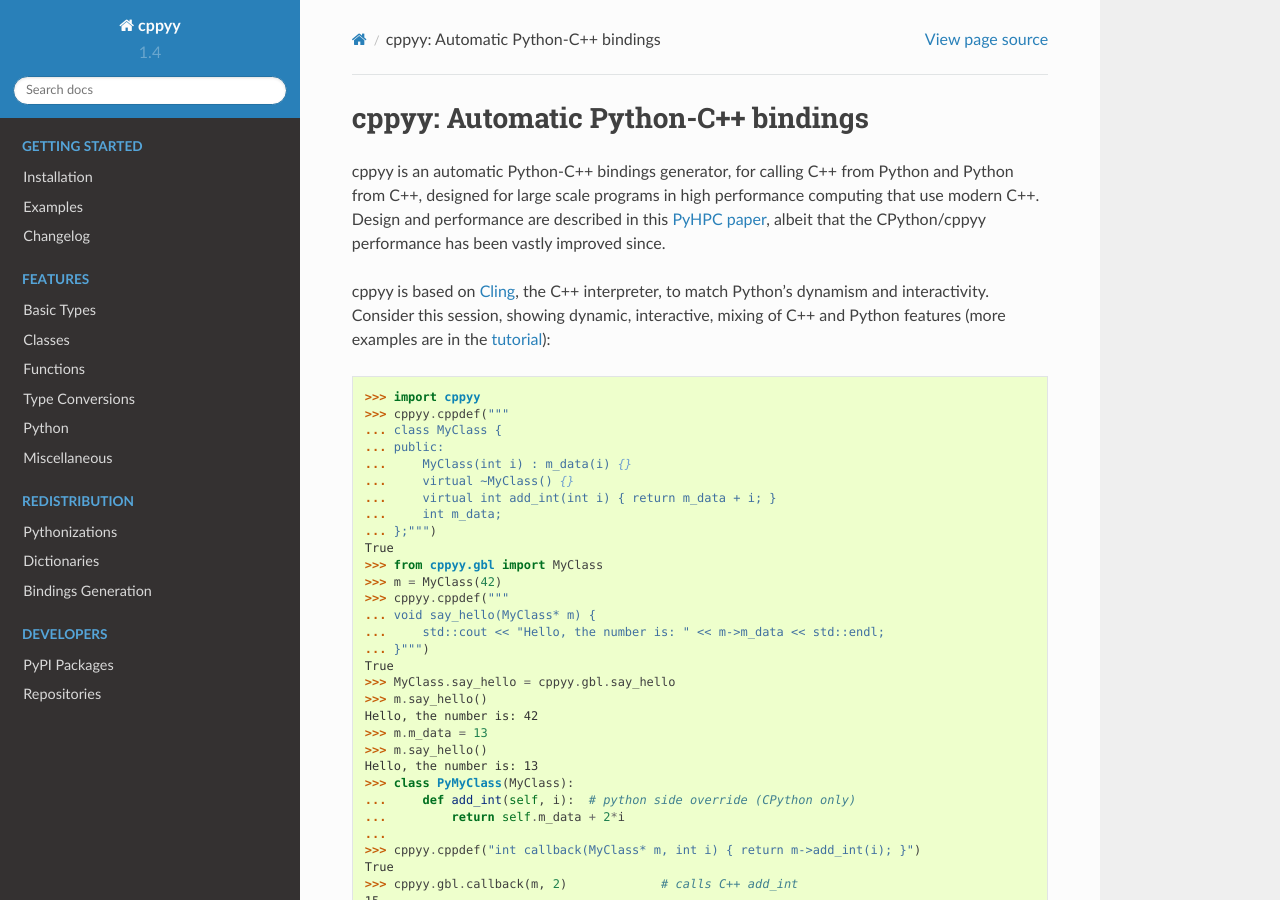
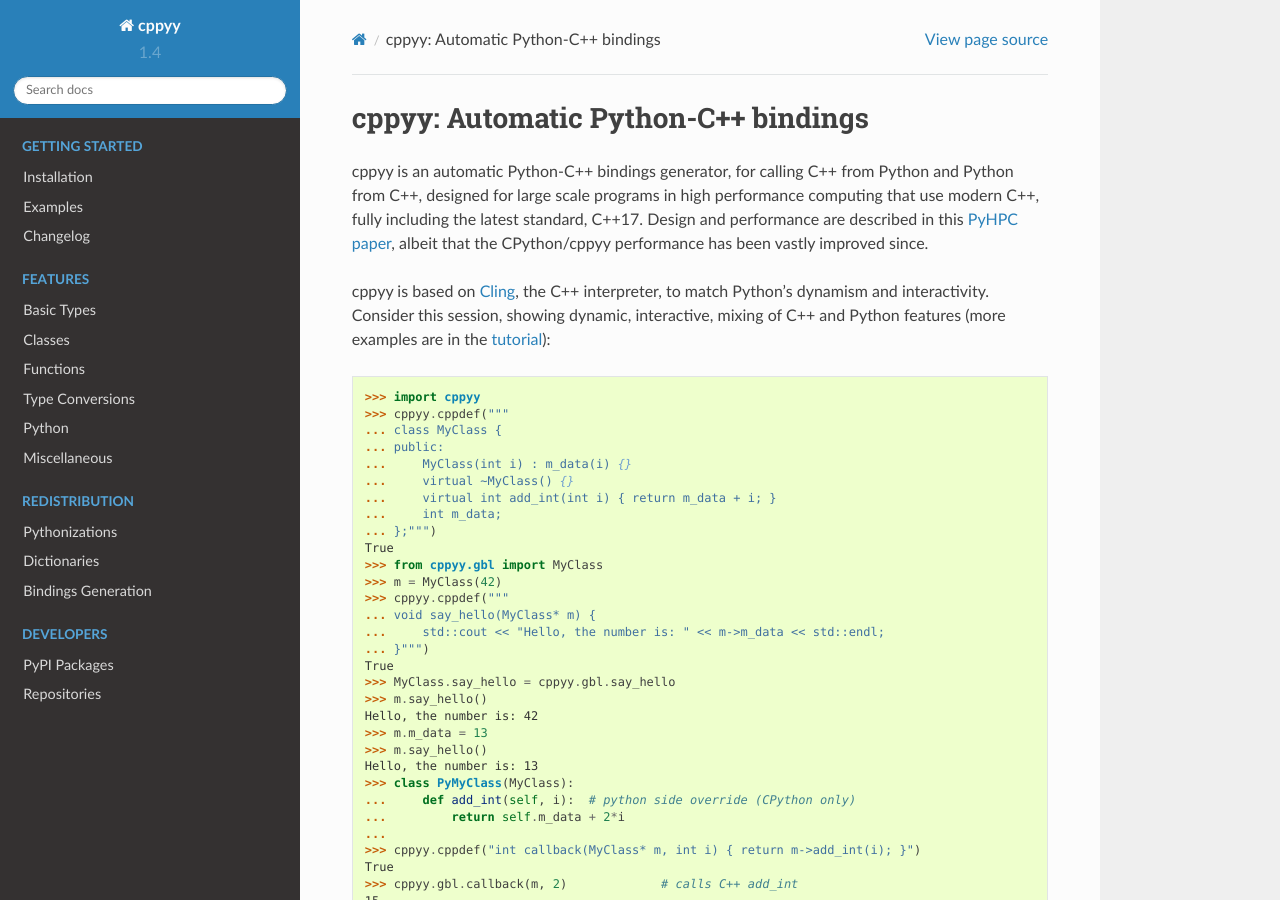
Before and after one commit to wlav/cppyy, a Sphinx documentation site: the page built from doc/source/index.rst, in a window 1280 px wide and 900 px high. Built offline with Sphinx 7.4.7 and the Read the Docs theme 2.0.0, drawn with Linux system fonts in a browser that asks for light colours.

Commit message:
make C++17 more prominent

```diff
--- a/doc/source/dictionaries.rst
+++ b/doc/source/dictionaries.rst
@@ -23,7 +23,7 @@
 ``libProjectDict.so`` reflection dictionary::
 
     $ genreflex project_header.h
-    $ g++ -std=c++11 -fPIC -rdynamic -O2 -shared `genreflex --cppflags` project_header_rflx.cpp -o libProjectDict.so -L$PROJECTHOME/lib -lproject
+    $ g++ -std=c++17 -fPIC -rdynamic -O2 -shared `genreflex --cppflags` project_header_rflx.cpp -o libProjectDict.so -L$PROJECTHOME/lib -lproject
 
 Instead of loading the header text into Cling, you can now load the
 dictionary:
@@ -58,7 +58,7 @@
 For example::
 
     $ genreflex project_header.h --rootmap=libProjectDict.rootmap --rootmap-lib=libProjectDict.so
-    $ g++ -std=c++11 -fPIC -rdynamic -O2 -shared `genreflex --cppflags` project_header_rflx.cpp -o libProjectDict.so -L$CPPYYHOME/lib -lCling -L$PROJECTHOME/lib -lproject
+    $ g++ -std=c++17 -fPIC -rdynamic -O2 -shared `genreflex --cppflags` project_header_rflx.cpp -o libProjectDict.so -L$CPPYYHOME/lib -lCling -L$PROJECTHOME/lib -lproject
 
 where the first option (``--rootmap``) specifies the output file name, and the
 second option (``--rootmap-lib``) the name of the reflection library.
--- a/doc/source/features.rst
+++ b/doc/source/features.rst
@@ -55,7 +55,7 @@
   The global namespace is ``cppyy.gbl``.
 
 * **NULL**: Is represented as ``cppyy.nullptr``.
-  In C++11, the keyword ``nullptr`` is used to represent ``NULL``.
+  Starting C++11, the keyword ``nullptr`` is used to represent ``NULL``.
   For clarity of intent, it is recommended to use this instead of ``None``
   (or the integer ``0``, which can serve in some cases), as ``None`` is better
   understood as ``void`` in C++.
--- a/doc/source/index.rst
+++ b/doc/source/index.rst
@@ -8,7 +8,8 @@
 
 cppyy is an automatic Python-C++ bindings generator, for calling C++ from
 Python and Python from C++, designed for large scale programs in high
-performance computing that use modern C++.
+performance computing that use modern C++, fully including the latest
+standard, C++17.
 Design and performance are described in this `PyHPC paper`_, albeit that the
 CPython/cppyy performance has been vastly improved since.
 
```
